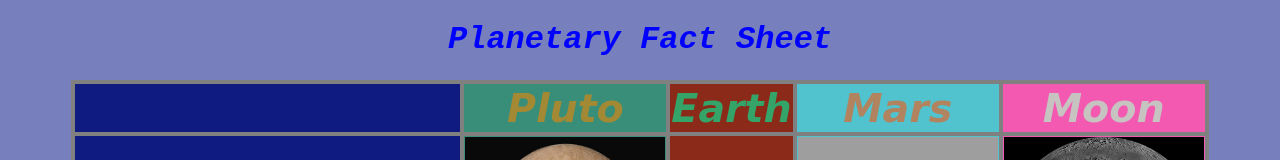
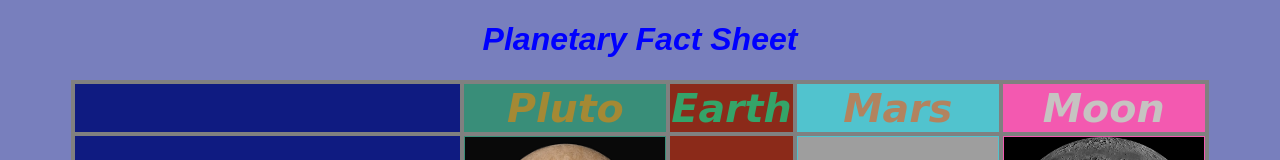
Before and after one commit to robowango/lab6, a plain HTML site: page index.html in a window 1280 px wide. Shown: the top 160 px of the page. Drawn offline with Linux system fonts and the light colour scheme; grey boxes are pictures that could not be loaded.

Commit message:
Update style.css

```diff
--- a/css/style.css
+++ b/css/style.css
@@ -7,7 +7,7 @@ th{
   font-size: larger;
 }
 h1{
-  font-family: Andale Mono, monospace;
+  font-family: Marker Felt, fantasy;
   font-style: italic;
   text-align: center;
   color:blue;
```
